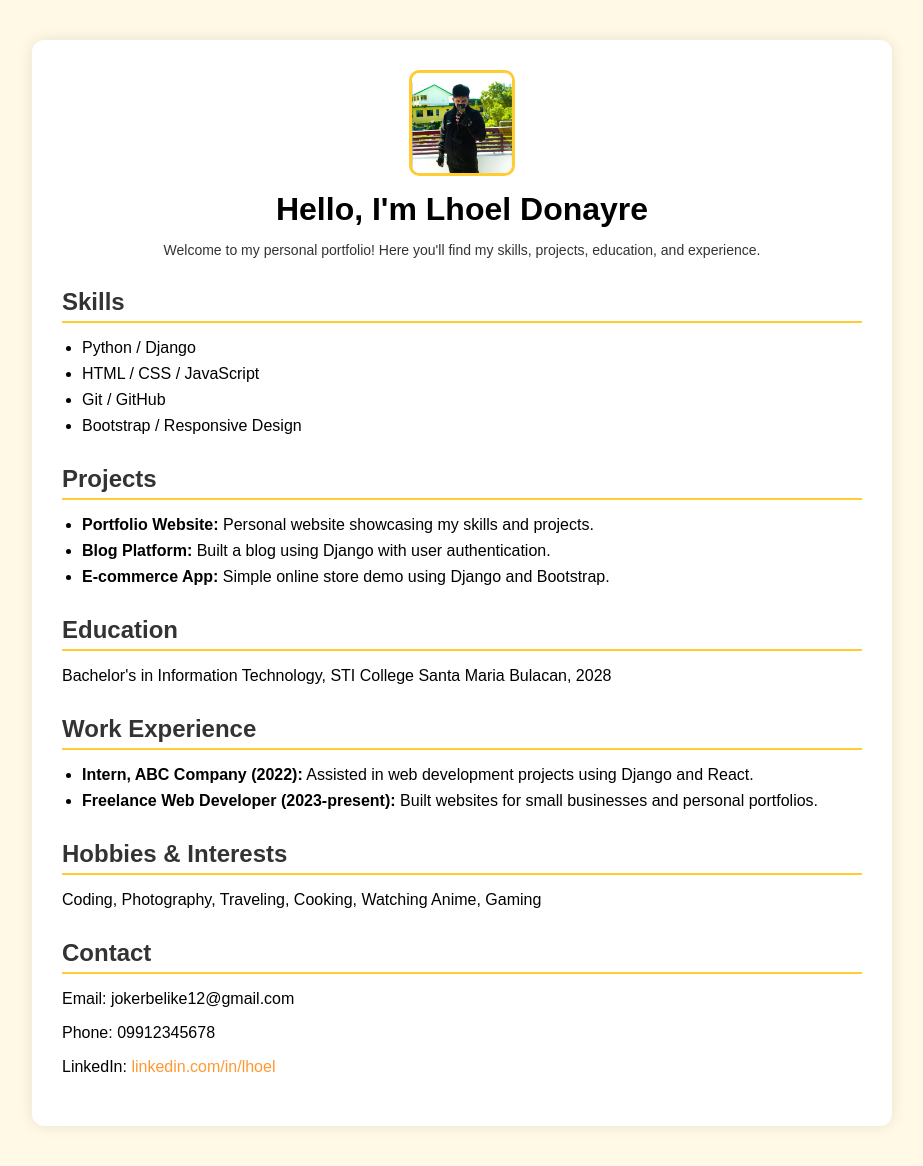
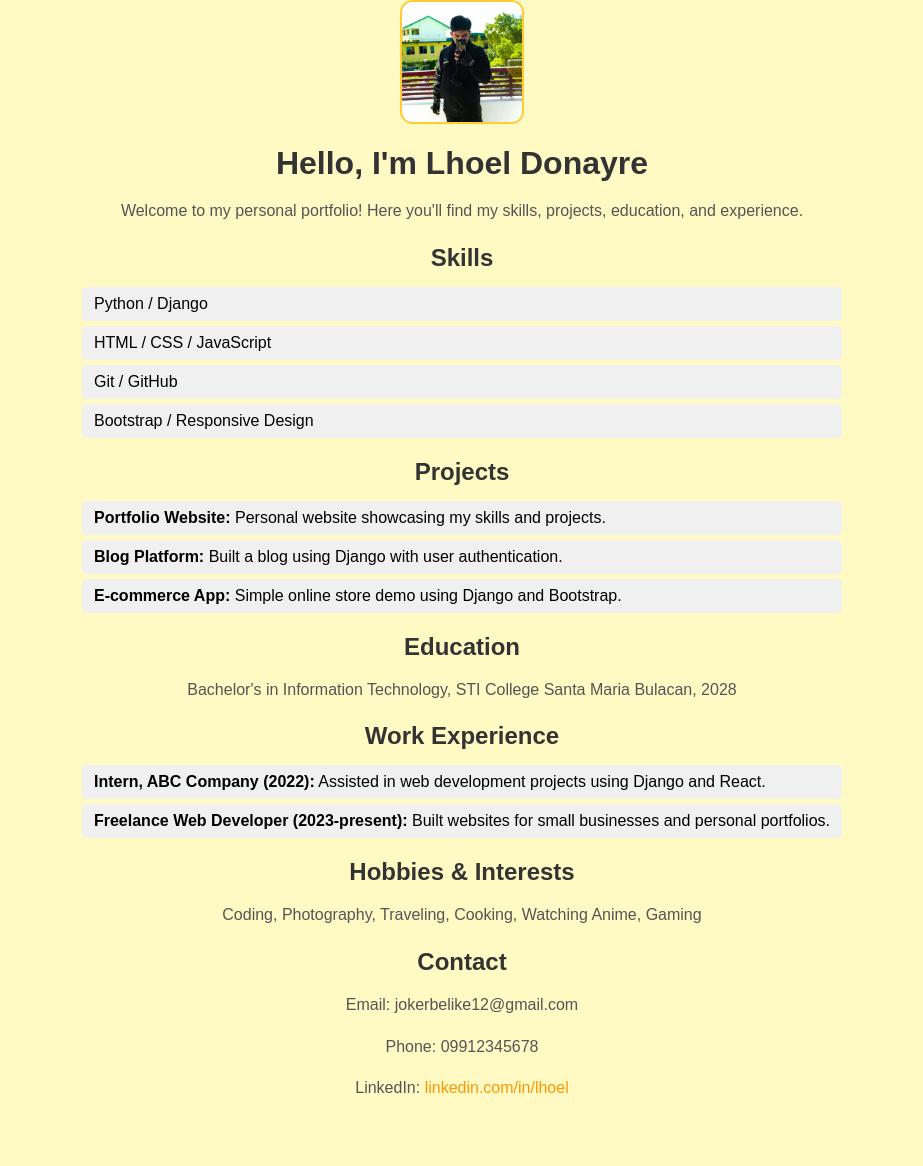
Before and after one commit to donayrelhoel/django-portfolio, a Django app: page / in a window 1280 px wide. Shown: the whole page, without its empty margins (178-1101 px from the left). After the commit the page ends 1093 px from the top, so only its background shows below. Run offline with Django 5.2, Linux system fonts and the light colour scheme.

Commit message:
Update style.css

```diff
--- a/portfolio/static/portfolio/style.css
+++ b/portfolio/static/portfolio/style.css
@@ -1,74 +1,70 @@
-/* General Styles */
+/* General Body */
 body {
     font-family: Arial, sans-serif;
-    background-color: #fff9e6; /* soft yellow */
+    background-color: #fff9c4; /* soft yellow */
     margin: 0;
     padding: 0;
+    display: flex;
+    justify-content: center;
 }
 
-.container {
+/* Card Container */
+.card {
+    background-color: white;
+    width: 80%;
     max-width: 800px;
-    margin: 40px auto;
-    background: white;
     padding: 30px;
-    border-radius: 12px;
-    box-shadow: 0 0 15px rgba(0,0,0,0.1);
+    border-radius: 15px;
+    box-shadow: 0 4px 12px rgba(0,0,0,0.1);
+    margin: 40px 0;
 }
 
-/* Profile Section */
-.profile {
-    text-align: center;
-    margin-bottom: 30px;
-}
-
+/* Profile Picture */
 .profile-pic {
-    width: 100px;
-    height: 100px;
+    width: 120px;            /* 2x2 size */
+    height: 120px;
     object-fit: cover;
     border-radius: 10%;
     display: block;
-    margin: 0 auto 15px auto;
-    border: 3px solid #ffcc33; /* optional border */
+    margin: 0 auto 20px auto;
+    border: 2px solid #ffcc33;
 }
 
-.profile h1 {
-    margin: 10px 0;
-}
-
-.profile .intro {
-    font-size: 14px;
-    color: #333;
-}
-
-/* Section Headings */
-h2 {
-    border-bottom: 2px solid #ffcc33;
-    padding-bottom: 5px;
-    margin-top: 30px;
+/* Headings */
+h1, h2 {
+    text-align: center;
     margin-bottom: 15px;
     color: #333;
 }
 
+/* Paragraphs */
+p {
+    line-height: 1.6;
+    text-align: center;
+    color: #555;
+}
+
 /* Lists */
 ul {
-    padding-left: 20px;
+    list-style-type: none;
+    padding: 0;
+    margin: 0 0 20px 0;
 }
 
 ul li {
-    margin-bottom: 8px;
+    background-color: #f0f0f0;
+    margin: 5px 0;
+    padding: 8px 12px;
+    border-radius: 5px;
+    text-align: left;
 }
 
-/* Links */
+/* Contact links */
 a {
-    color: #ff9933;
+    color: #ff9800;
     text-decoration: none;
 }
 
 a:hover {
     text-decoration: underline;
 }
-
-/* Sections */
-section {
-    margin-bottom: 20px;
-}
```
